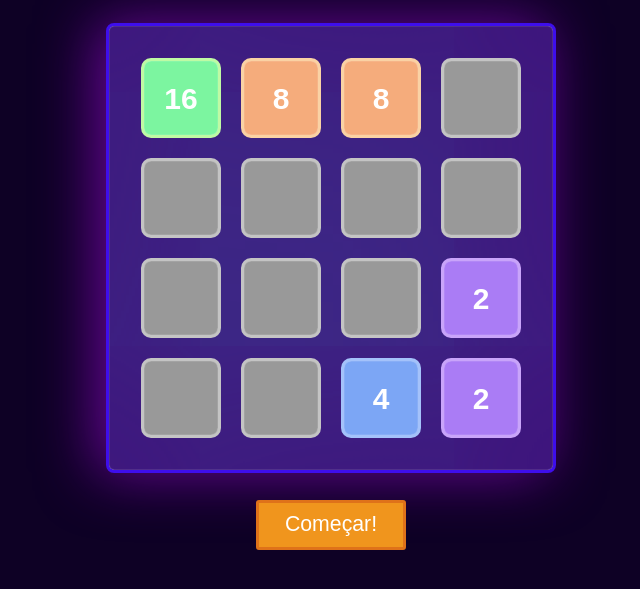
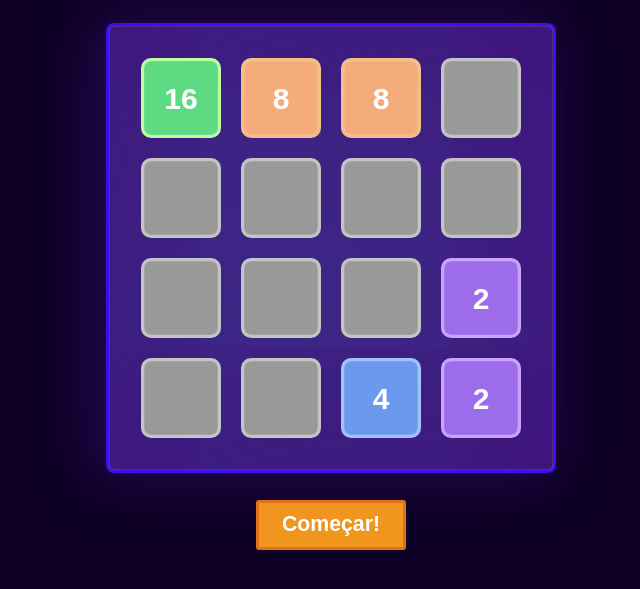
Before and after one commit to dominguesgabe/2048, a website: page index.html in a window 1280 px wide. Shown: the part 163-752 px from the top of the page, without its empty margins (309-949 px from the left). Drawn offline with nearby package versions, Linux system fonts and the light colour scheme.

Commit message:
ajuste na cor

```diff
--- a/assets/style.css
+++ b/assets/style.css
@@ -35,7 +35,7 @@ h1 {
     border: 3px solid rgb(62, 14, 236);
     border-radius: 8px;
     margin: 1.25em 0;
-    box-shadow: inset 0 0 1px #fff, inset -20px 0 300px rgb(64, 4, 116), 0 0 18px rgba(58, 9, 87, 0), -10px 0 58px rgb(104, 6, 150);
+    box-shadow: inset 0 0 1px #fff, inset -20px 0 300px rgb(64, 4, 116), 0 0 18px rgba(58, 9, 87, 0), -10px 0 58px rgb(39, 11, 90);
 }
 .grid-row {
     display: flex;
@@ -66,6 +66,7 @@ h1 {
 .start-btn {
     width: 150px;
     height: 50px;
+    font-weight: bold;
     background-color: rgb(240, 149, 29);
     border: 3px solid rgb(223, 114, 25);
     border-radius: 3px;
@@ -82,18 +83,18 @@ h1 {
 /*color classes*/
 
 .blue-item {
-    background-color: #7ca6f5;
+    background-color: #6b99ee;
     border: 3px solid #a4c2fa;
 }
 .orange-item {
     background-color: #f5ac7c;
-    border: 3px solid #fad2a4;
+    border: 3px solid #f1c087;
 }
 .green-item {
-    background-color: #7cf5a0;
+    background-color: #5dda82;
     border: 3px solid #bffaa4;
 }
 .purple-item {
-    background-color: #aa7cf5;
+    background-color: #9c6ceb;
     border: 3px solid #c9a4fa;
 }
```
